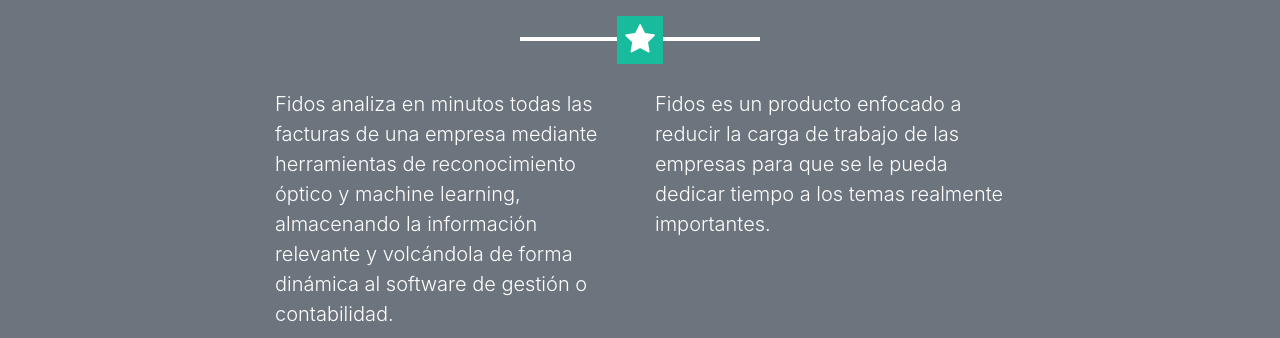
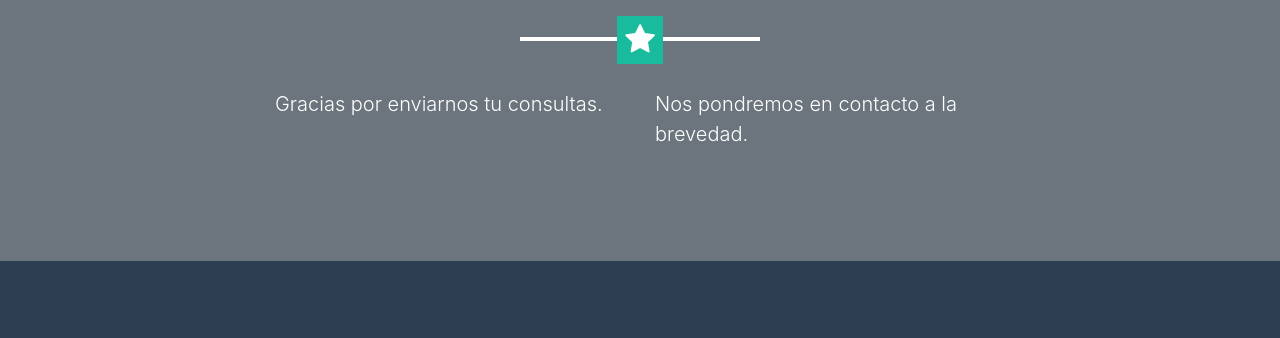
Before and after one commit to FidosTeam/FidosWeb, a website with bundled scripts: page thanks.html in a window 1280 px wide. Shown: the part 1041-1379 px from the top of the page. Built offline with nearby package versions, Linux system fonts and the light colour scheme.

Commit message:
Update thanks.html

```diff
--- a/thanks.html
+++ b/thanks.html
@@ -67,17 +67,17 @@
       </div>
     </header>
 
-  <!-- About Section -->
+  <!-- Thanks -->
     <section class="text-white bg-secondary mb-0" id="about">
       <div class="container">
         <h2 class="text-center text-uppercase text-white">Acerca de FIDOS</h2>
         <hr class="star-light mb-5">
         <div class="row">
           <div class="col-lg-4 ml-auto">
-            <p class="lead">Fidos analiza en minutos todas las facturas de una empresa mediante herramientas de reconocimiento óptico y machine learning, almacenando la información relevante y volcándola de forma dinámica al software de gestión o contabilidad.</p>
+            <p class="lead">Gracias por enviarnos tu consultas.</p>
           </div>
           <div class="col-lg-4 mr-auto">
-            <p class="lead">Fidos es un producto enfocado a reducir la carga de trabajo de las empresas para que se le pueda dedicar tiempo a los temas realmente importantes.</p>
+            <p class="lead">Nos pondremos en contacto a la brevedad.</p>
           </div>
         </div>
       </div>
```
